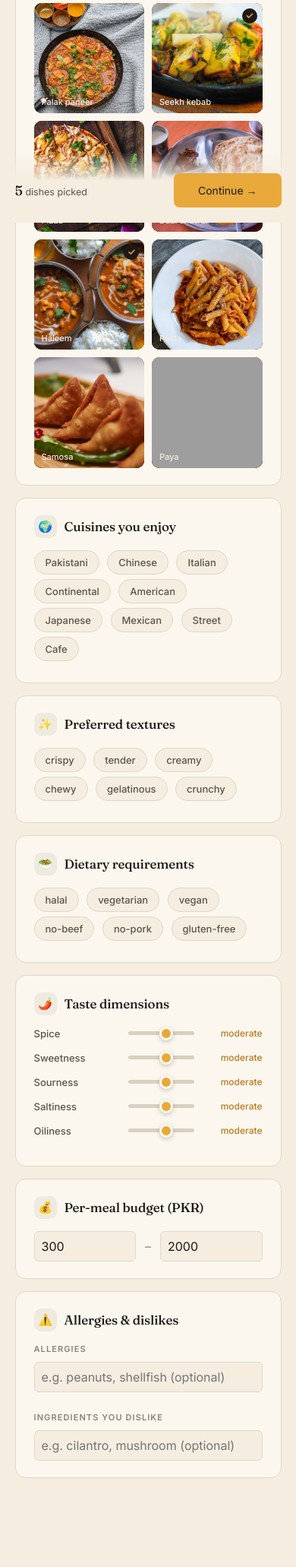
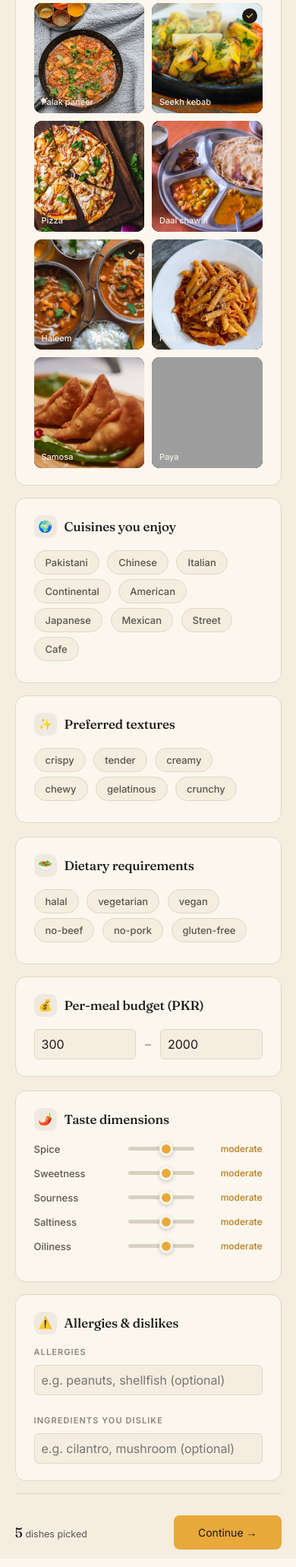
Before and after one commit to Ghanwa-Siddiqui/food-palate-recommendation, a FastAPI app: page /app/onboarding in a window 390 px wide. Shown: the part 551-2613 px from the top of the page at 76% size. Run offline with FastAPI, Linux system fonts and the light colour scheme; grey boxes are pictures that could not be loaded.

Commit message:
Onboarding: fix the sticky-bar illusion and widen the layout
Root-caused the "why is there empty space" complaint with actual measured
coordinates, not a guess: position:sticky;bottom:0 on the Continue bar was
pinning it to the viewport bottom immediately on page load (verified:
static position at scroll=0 the bar sat at y:582 in a 677px viewport, even
though its real DOM position was ~1780px down the page). That made the
page look like it ended right after the dish grid, hiding the other six
cards below it entirely.

- Removed position:sticky. The action bar now sits at its natural
  position at the true end of the form. Verified: position now computes
  to "static", sitting at top:1784px (previously falsely visible at 582px).
- Widened .pref-shell from 720px to 860px max-width — on a 1365px screen
  the empty side margins dropped from ~315px each side to ~245px.
- Paired the four chip/simple-input cards into two 2-up rows (cuisines +
  textures, dietary + budget) instead of stacking all seven cards in a
  single narrow column, using the reclaimed width instead of just padding
  it out. Collapses back to one column under 640px.
- Added a lift + deeper shadow on card hover for a smoother, more tactile
  feel; removed the now-duplicate budget card left over from the
  restructure.

33/33 tests pass. Verified via direct coordinate measurement at the same
1365x677 viewport size the reported screenshot was taken at.

```diff
--- a/app/static/namak.css
+++ b/app/static/namak.css
@@ -213,9 +213,11 @@ a:focus-visible,button:focus-visible,input:focus-visible,.dish:focus-visible{
 .feed-check{font-size:12px;color:var(--stone-2);display:flex;gap:7px;align-items:center}
 
 /* Onboarding preferences form */
-.pref-shell{max-width:720px;margin:0 auto;}
-.pref-card{background:var(--bone);border:0.5px solid var(--line);border-radius:14px;padding:22px 24px;margin-bottom:16px;transition:box-shadow .2s ease,border-color .2s ease;}
-.pref-card:focus-within,.pref-card:hover{border-color:var(--line-2);box-shadow:0 6px 20px -10px rgba(28,25,23,.15);}
+.pref-shell{max-width:860px;margin:0 auto;}
+.pref-pair{display:grid;grid-template-columns:1fr 1fr;gap:16px;}
+.pref-pair .pref-card{margin-bottom:0;}
+.pref-card{background:var(--bone);border:0.5px solid var(--line);border-radius:14px;padding:22px 24px;margin-bottom:16px;transition:box-shadow .2s ease,border-color .2s ease,transform .2s ease;}
+.pref-card:focus-within,.pref-card:hover{border-color:var(--line-2);box-shadow:0 10px 28px -12px rgba(28,25,23,.18);transform:translateY(-2px);}
 .pref-card-head{display:flex;align-items:center;gap:10px;margin-bottom:16px;}
 .pref-icon{width:30px;height:30px;border-radius:9px;display:flex;align-items:center;justify-content:center;font-size:15px;flex-shrink:0;background:var(--cream-2);}
 .pref-title{font-family:var(--serif);font-size:17px;font-weight:500;letter-spacing:-0.01em;}
@@ -239,8 +241,12 @@ input[type="range"].pref-range::-moz-range-thumb{width:18px;height:18px;border-r
 .budget-row{display:flex;gap:12px;align-items:center;}
 .budget-row .feed-input{max-width:140px;}
 
-.sticky-continue{position:sticky;bottom:0;padding:28px 0 20px;margin-top:8px;background:linear-gradient(180deg,transparent 0%,var(--cream) 40%);}
-.sticky-continue-inner{display:flex;align-items:center;justify-content:space-between;gap:16px;flex-wrap:wrap;}
+.sticky-continue{padding:8px 0 4px;margin-top:8px;border-top:0.5px solid var(--line);}
+.sticky-continue-inner{display:flex;align-items:center;justify-content:space-between;gap:16px;flex-wrap:wrap;padding-top:20px;}
+
+@media (max-width:640px){
+  .pref-pair{grid-template-columns:1fr;}
+}
 
 @media (prefers-reduced-motion: no-preference){
   .pref-card{animation:namakFadeUp .45s ease both;}
--- a/app/templates/namak/onboarding.html
+++ b/app/templates/namak/onboarding.html
@@ -30,6 +30,7 @@
     </div>
   </div>
 
+  <div class="pref-pair mb-18">
     <div class="pref-card">
       <div class="pref-card-head">
         <span class="pref-icon">🌍</span>
@@ -53,7 +54,9 @@
         {% endfor %}
       </div>
     </div>
+  </div>
 
+  <div class="pref-pair mb-18">
     <div class="pref-card">
       <div class="pref-card-head">
         <span class="pref-icon">🥗</span>
@@ -63,6 +66,19 @@
         {% for d in dietary %}
         <span class="chip-choice" data-value="{{ d }}" onclick="toggleChoice(this)">{{ d }}</span>
         {% endfor %}
+      </div>
+    </div>
+
+    <div class="pref-card">
+      <div class="pref-card-head">
+        <span class="pref-icon">💰</span>
+        <div class="pref-title">Per-meal budget (PKR)</div>
+      </div>
+      <div class="budget-row">
+        <input type="number" id="budgetMin" class="feed-input" min="0" step="50" value="300" placeholder="Min">
+        <span style="color:var(--stone);">–</span>
+        <input type="number" id="budgetMax" class="feed-input" min="0" step="50" value="2000" placeholder="Max">
+      </div>
     </div>
   </div>
 
@@ -84,18 +100,6 @@
       <output id="{{ id }}Out">moderate</output>
     </div>
     {% endfor %}
-  </div>
-
-  <div class="pref-card">
-    <div class="pref-card-head">
-      <span class="pref-icon">💰</span>
-      <div class="pref-title">Per-meal budget (PKR)</div>
-    </div>
-    <div class="budget-row">
-      <input type="number" id="budgetMin" class="feed-input" min="0" step="50" value="300" placeholder="Min">
-      <span style="color:var(--stone);">–</span>
-      <input type="number" id="budgetMax" class="feed-input" min="0" step="50" value="2000" placeholder="Max">
-    </div>
   </div>
 
   <div class="pref-card">
```
Lines whose indentation alone changed are shown as unchanged.
